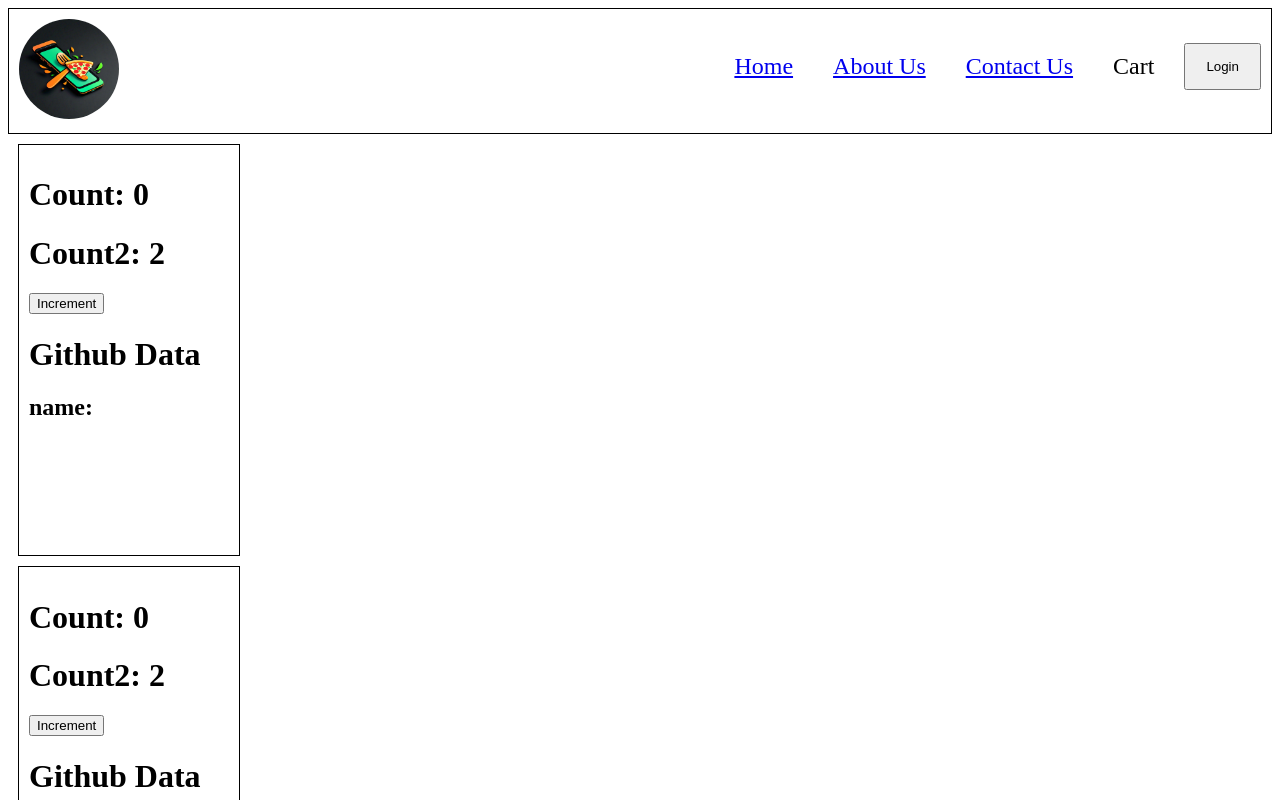
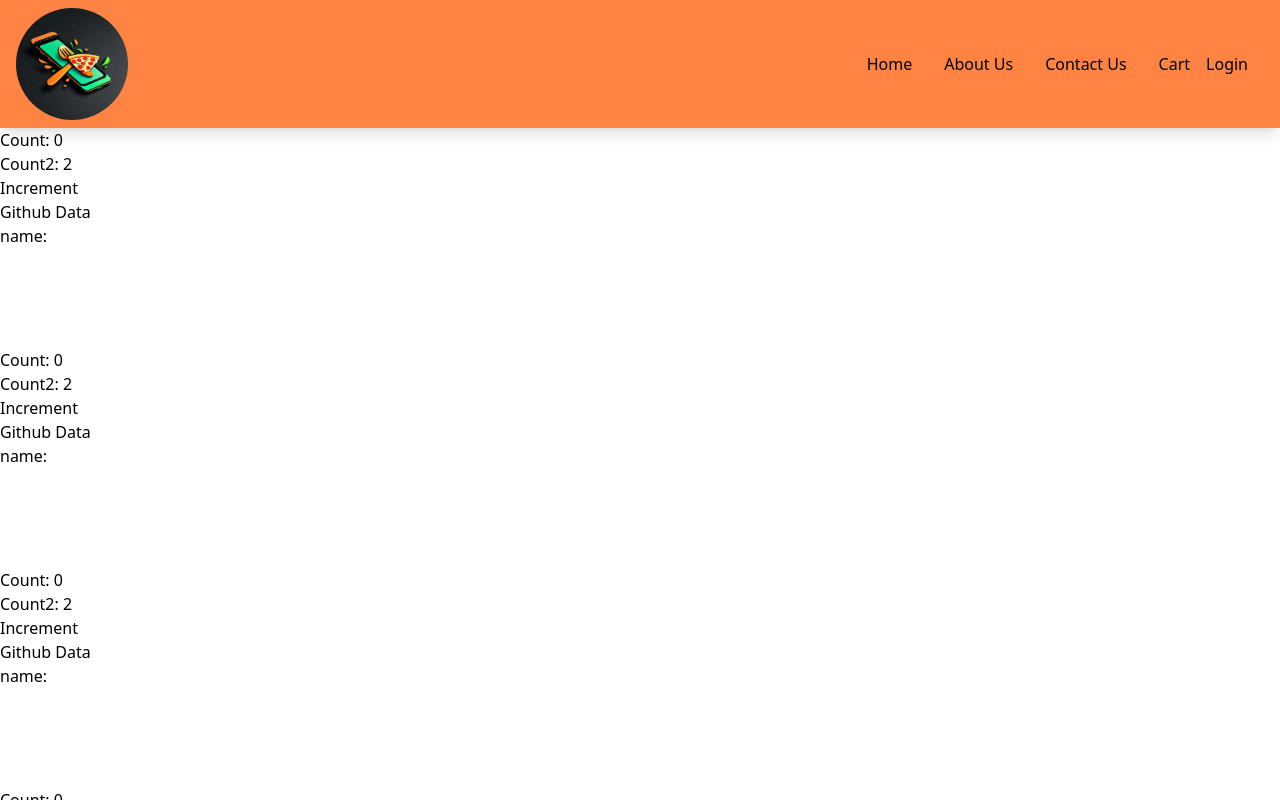
Before and after one commit to deepmanwani18/Profile.fyi-Assignment, a React (Vite) app in the folder Swiggy-Clone/: page /about in a window 1280 px wide. Shown: the top 800 px of the page. Built offline with nearby package versions, Linux system fonts and the light colour scheme; no server answers.

Commit message:
[Swiggy-Clone] Added Tailwind styling re-styled the whole app

```diff
--- a/Swiggy-Clone/index.scss
+++ b/Swiggy-Clone/index.scss
@@ -1,54 +1,12 @@
-.logo {
-    width: 100px;
-    border-radius: 50%;
-    padding: 10px;
-}
-
-.header {
-    display: flex;
-    justify-content: space-between;
-    border: 1px solid;
-}
-.nav-bar > ul {
-    display: flex;
-    list-style-type: none;
-    font-size: 24px;
-}
-.nav-bar > ul > li {
-    padding: 10px;
-    margin: 10px;
-}
-
-.res-card {
-    width: 250px;
-    /* height: 300px; */
-    height: 100%;
-    border-radius: 2px;
-    padding: 10px;
-    margin: 10px;
-    cursor: pointer;
-}
-.res-card:hover {
-    border: 1px solid gray;
-
-}
-.res-logo {
-    width: 100%;
-    height: 70%;
-}
-
-.res-container {
-    display: flex;
-    flex-wrap: wrap;
-}
-
-
+@tailwind base;
+@tailwind components;
+@tailwind utilities;
 
 .card {
   position: relative;
-      -webkit-box-shadow: 0 6px 8px rgba(0, 0, 0, 0.1);
+  -webkit-box-shadow: 0 6px 8px grey;
   box-shadow: 0 6px 8px rgba(0, 0, 0, 0.1);
-      background-color: #FFF;
+  background-color: #fff;
   border-radius: 6px;
   height: 500px;
   overflow: hidden;
@@ -62,10 +20,9 @@
     animation-name: shimmer;
     animation-timing-function: linear;
     background: #181616;
-      background: linear-gradient(to right, #292828 8%, #424141 18%, #292626 33%);
+    background: linear-gradient(to right, #e0e0e0 8%, grey 18%, grey 33%);
     background-size: 1200px 100%;
   }
-
 
   @-webkit-keyframes shimmer {
     0% {
@@ -110,9 +67,7 @@
   .end {
     width: 40%;
   }
-
 }
-
 
 .m-t-24 {
   margin-top: 24px;
@@ -122,23 +77,3 @@
   display: flex;
   flex-wrap: wrap;
 }
-
-  .login-button {
-    padding: 0 20px;
-    margin: 10px;
-    cursor: pointer;
-  }
-
-  .filter {
-    display: flex;
-    flex-wrap: wrap;
-    gap: 10px;
-    margin-top: 10px;
-  }
-
-  .user-card {
-    border: 1px solid black;
-    width: 200px;
-    margin: 10px;
-    padding: 10px;
-  }
--- a/Swiggy-Clone/package.json
+++ b/Swiggy-Clone/package.json
@@ -25,7 +25,10 @@
   "devDependencies": {
     "@parcel/transformer-sass": "^2.12.0",
     "parcel": "^2.12.0",
-    "process": "^0.11.10"
+    "postcss": "^8.4.41",
+    "process": "^0.11.10",
+    "tailwind": "^4.0.0",
+    "tailwindcss": "^3.4.10"
   },
   "dependencies": {
     "react": "^18.3.1",
--- a/Swiggy-Clone/src/Components/Body.js
+++ b/Swiggy-Clone/src/Components/Body.js
@@ -1,6 +1,6 @@
 import { useEffect, useState } from "react";
 import { RES_CARDS_DATA } from "../utils/mock-data";
-import RestaurantCard from "./RestaurantCard";
+import RestaurantCard, { promotedResCard } from "./RestaurantCard";
 import { Shimmer } from "./Shimmer";
 import { Link } from "react-router-dom";
 
@@ -13,6 +13,8 @@ export const BodyComponent = () => {
     fetchData();
   }, []);
 
+  // retrieving the higher order component
+  const PromotedResCard = promotedResCard(RestaurantCard);
   const fetchData = async () => {
     const data = await fetch(
       "https://www.swiggy.com/dapi/restaurants/list/v5?lat=17.37240&lng=78.43780&is-seo-homepage-enabled=true&page_type=DESKTOP_WEB_LISTING"
@@ -42,16 +44,17 @@ export const BodyComponent = () => {
       <Shimmer />
     </div>
   ) : (
-    <div className="body">
-      <div className="filter">
-        <div className="search">
+    <div className="bg-skin">
+      <div className="flex justify-between">
+        <div>
           <input
             type="text"
-            className="search-box"
             value={searchQuery}
             onChange={(event) => setSearchQuery(event.target.value)}
+            className="m-4 border border-solid rounded"
           />
           <button
+            className="m-4 bg-purple py-1 px-4 rounded text-blue-600"
             onClick={() => {
               const newResData = resData.filter((res) =>
                 res.info.name.toLowerCase().includes(searchQuery.toLowerCase())
@@ -68,15 +71,20 @@ export const BodyComponent = () => {
               RES_CARDS_DATA.filter((res) => res.info.avgRating > 4.2)
             );
           }}
+          className="bg-green rounded py-1 px-4 m-4"
         >
-          Top rated restaurant
+          See Top rated restaurants
         </button>
       </div>
-      <div className="res-container">
+      <div className="flex flex-wrap">
         {filteredResData.map((resCard) => {
           return (
-            <Link key={resCard.info.id} to={'restaurants/' + resCard.info.id}>
-              <RestaurantCard  resData={resCard} />
+            <Link key={resCard.info.id} to={"restaurants/" + resCard.info.id}>
+              {!resCard?.info?.isOpen ? (
+                <RestaurantCard resData={resCard} />
+              ) : (
+                <PromotedResCard resData={resCard} />
+              )}
             </Link>
           );
         })}
--- a/Swiggy-Clone/src/Components/Header.js
+++ b/Swiggy-Clone/src/Components/Header.js
@@ -4,23 +4,23 @@ import { Link } from "react-router-dom";
 export const HeaderComponent = () => {
   const [loginLogoutString, setLoginLogoutString] = useState("Login");
   return (
-    <div className="header">
-      <div className="logo-container">
-        <img className="logo" src={require("../../Public/app-logo.jpeg")} />
+    <div className="flex justify-between bg-orange shadow-lg pt-2 pb-2">
+      <div className="w-28 ml-4">
+        <img className="rounded-full" src={require("../../Public/app-logo.jpeg")} />
       </div>
-      <div className="nav-bar">
-        <ul>
-          <li>
+      <div className="flex items-center">
+          <ul className="flex justify-between m-4 p-4 ">
+          <li className="px-4">
             <Link to="/" >Home</Link>
           </li>
-          <li>
+          <li className="px-4">
             <Link to="/about">About Us</Link>
           </li>
-          <li>
+          <li className="px-4">
           <Link to="/contact">Contact Us</Link>
 
             </li>
-          <li>Cart</li>
+          <li className="px-4">Cart</li>
           <button
             onClick={() =>
               setLoginLogoutString(
--- a/Swiggy-Clone/src/Components/RestaurantCard.js
+++ b/Swiggy-Clone/src/Components/RestaurantCard.js
@@ -1,19 +1,14 @@
-import CDN_URL, { cardStyle } from "../utils/constant";
-
-
+import CDN_URL from "../utils/constant";
 
 const RestaurantCard = ({ resData }) => {
   const { name, cuisines, avgRating, sla, costForTwo } = resData?.info;
   return (
-      <div className="res-card" style={cardStyle}>
+    <div className="m-4 p-4 w-[250px] h-[450px] bg-orange rounded-lg">
       <img
-          className="res-logo"
-          src={
-            CDN_URL +
-            resData.info.cloudinaryImageId
-          }
+        className="w-56 h-[200px] rounded-lg"
+        src={CDN_URL + resData.info.cloudinaryImageId}
       />
-        <h3>{name}</h3>
+      <h3 className="font-bold py-2 text-lg">{name}</h3>
       <h4>{cuisines.join(", ")}</h4>
       <h4>{avgRating} stars</h4>
       <h4>{sla.deliveryTime} minutes</h4>
@@ -22,4 +17,15 @@ const RestaurantCard = ({ resData }) => {
   );
 };
 
+// Higher order component, taking functional component as an argument and returning a modified component
+export const promotedResCard = (RestaurantCard) => {
+  return (props) => {
+    return (
+      <div>
+        <label className="absolute bg-purple rounded p-0.5 m-1">Open now</label>
+        <RestaurantCard {...props} />
+      </div>
+    );
+  };
+};
 export default RestaurantCard;
--- a/Swiggy-Clone/src/Components/RestaurantMenu.js
+++ b/Swiggy-Clone/src/Components/RestaurantMenu.js
@@ -8,7 +8,14 @@ const RestaurantMenu = () => {
   const params = useParams();
   const resDataJson = userFetchResMenuData(params.id);
   if (resDataJson === null) {
-    return <Shimmer />;
+    return (
+      <>
+        <div className="flex flex-wrap">
+          <Shimmer />;
+          <Shimmer />;
+        </div>
+      </>
+    );
   }
   const { name, locality, avgRating, cuisines, costForTwoMessage } =
     resDataJson?.data?.cards[2]?.card?.card?.info;
--- /dev/null
+++ b/Swiggy-Clone/tailwind.config.js
@@ -0,0 +1,16 @@
+/** @type {import('tailwindcss').Config} */
+module.exports = {
+  content: ["./src/**/*.{html,js,ts,jsx,tsx}"],
+  theme: {
+    extend: {
+      animation: {}
+    },
+    colors: {
+      orange: '#FF8343',
+      skin: '#F1DEC6',
+      green: '#179BAE',
+      purple: '#4158A6'
+    },
+  },
+  plugins: [],
+};
```
Also changed, not shown: Swiggy-Clone/.postcssrc (added), 1 other file (tests, documents, lock files or other folders). Lines whose indentation alone changed are shown as unchanged.
